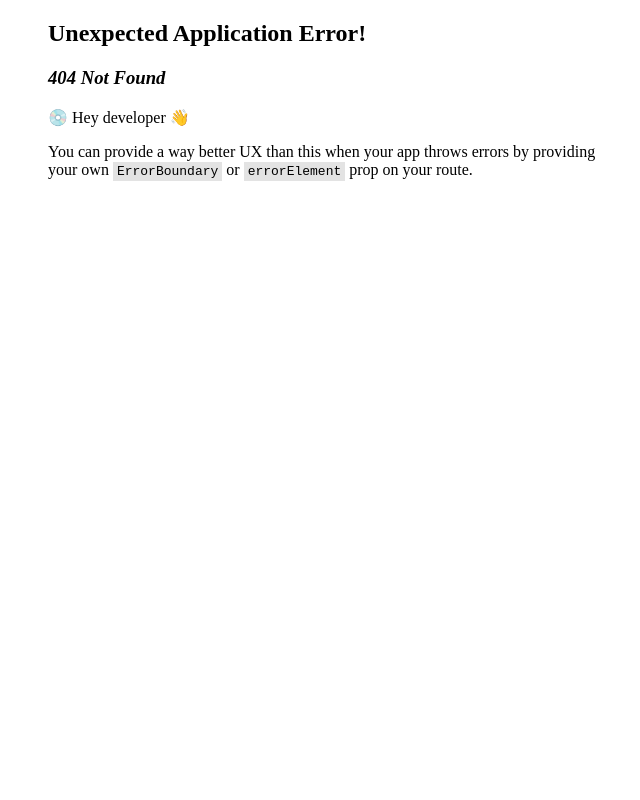
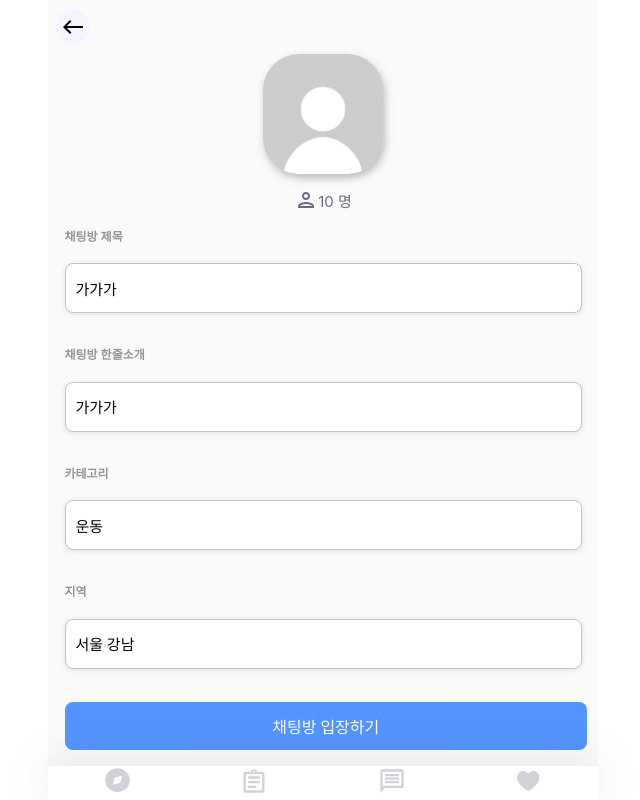
Before and after one commit to YOLO-2024/YOLO_FE, a React (Vite) app: page /chat-page/join/1 in a window 1280 px wide. Before the commit this address had no page. Shown: the whole page, without its empty margins (317-957 px from the left). Built offline with nearby package versions, Linux system fonts and the light colour scheme.

Commit message:
feat: 채팅방 read create 입장 ui 구현

```diff
--- a/src/components/Main/RecommendChatting.jsx
+++ b/src/components/Main/RecommendChatting.jsx
@@ -5,7 +5,6 @@ import { useState, useEffect, useRef } from 'react';
 
 const RecommendChatItem = ({ content, isActive }) => {
   return (
-    <>
     <div className={`recommendItem_Container ${isActive ? 'active' : ''}`}>
       <div className="chatIcon_Box">
         <GroupIcon />
@@ -15,7 +14,6 @@ const RecommendChatItem = ({ content, isActive }) => {
       </div>
       <div className="recommendTitle_Container">{content}</div>
     </div>
-    </>
   );
 };
 
--- a/src/pages/Chat/ChatList.jsx
+++ b/src/pages/Chat/ChatList.jsx
@@ -1,11 +1,11 @@
 import '../../styles/component/chat/ChatList.scss';
 import postIcon from '../../assets/svgs/post.png';
 import chattingPerson from '../../assets/svgs/chattingPerson.svg';
-// import { useNavigate } from 'react-router-dom';
+import { useNavigate } from 'react-router-dom';
 
-const ChatItem = ({ chatTitle, chatContents, chatNum }) => {
+const ChatItem = ({ chatTitle, chatContents, chatNum, onChatItemClick }) => {
   return (
-    <div className="chatItem_Container">
+    <div className="chatItem_Container" onClick={onChatItemClick}>
       <div className="chatItem_ProfileImg">
         <img
           src={postIcon}
@@ -25,7 +25,7 @@ const ChatItem = ({ chatTitle, chatContents, chatNum }) => {
 };
 
 const ChatList = () => {
-  // const navigate = useNavigate();
+  const navigate = useNavigate();
   // const [chatData, setChatData] = useState();
   const chatdummyList = [
     {
@@ -54,14 +54,18 @@ const ChatList = () => {
     },
   ];
 
+  const onClickedChat = (chatRoomId) => {
+    navigate(`/chat-page/join/${chatRoomId}`);
+  };
   return (
     <div className="chatList_Container">
-      {chatdummyList.map((chatroom) => (
+      {chatdummyList.map((chat) => (
         <ChatItem
-          key={chatroom.chatroomId}
-          chatTitle={chatroom.chatTitle}
-          chatContents={chatroom.chatContents}
-          chatNum={chatroom.chatNum}
+          key={chat.chatRoomId}
+          chatTitle={chat.chatTitle}
+          chatContents={chat.chatContents}
+          chatNum={chat.chatNum}
+          onChatItemClick={() => onClickedChat(chat.chatRoomId)}
         />
       ))}
     </div>
--- /dev/null
+++ b/src/pages/Chat/JoinChatPage.jsx
@@ -0,0 +1,64 @@
+import '../../styles/pages/Chat/JoinChatPage.scss';
+import '../../styles/pages/login/AddInfoPage.scss';
+import { PreviousIcon } from '../../assets/svgs/PreviousIcon';
+import { useNavigate } from 'react-router-dom';
+import basicProfile from '../../assets/images/basicProfile.jpg';
+import chattingPerson from '../../assets/svgs/chattingPerson.svg';
+import BottomNavBar from '../../components/Layout/BottomNavBar';
+
+export default function JoinChatPage() {
+  const navigate = useNavigate();
+
+  const onClickGoBack = () => {
+    navigate(-1);
+  };
+
+  return (
+    <div className="joinchat_Wrapper">
+      <div className="joinchat_Header">
+        <div className="previousIcon" onClick={onClickGoBack}>
+          <PreviousIcon />
+        </div>
+      </div>
+      <div className="joinchat_profileWrapper">
+        <div className="joinchat_profileImg">
+          <img
+            src={basicProfile}
+            style={{
+              borderRadius: '30%',
+              width: 'calc(var(--vh, 1vh) * 15)',
+              height: 'calc(var(--vh, 1vh) * 15)',
+            }}
+          />
+        </div>
+        <div className="chatStats_Container">
+          <img src={chattingPerson} />
+          10 명
+        </div>
+      </div>
+      <div className="joinchat_infoContainer">
+        <div className="text">채팅방 제목</div>
+        <div className="joinchat_inputContainer">가가가</div>
+      </div>
+      <div className="joinchat_infoContainer">
+        <div className="text">채팅방 한줄소개</div>
+        <div className="joinchat_inputContainer">가가가</div>
+      </div>
+      <div className="joinchat_infoContainer">
+        <div className="text">카테고리</div>
+        <div className="joinchat_inputContainer">운동</div>
+      </div>
+      <div className="joinchat_infoContainer">
+        <div className="text">지역</div>
+        <div className="joinchat_inputContainer">서울 강남</div>
+      </div>
+      <div
+        className="submitButton"
+        style={{ background: '#2176FF', color: '#FFFFFF' }}
+      >
+        채팅방 입장하기
+      </div>
+      <BottomNavBar />
+    </div>
+  );
+}
--- a/src/pages/ChatPage.jsx
+++ b/src/pages/ChatPage.jsx
@@ -1,10 +1,10 @@
 import '../styles/pages/ChatPage.scss';
-import { api } from '../utils/customAxios';
 import { accessTokenState } from '../state/AuthState';
 import { useRecoilValue } from 'recoil';
 import ChatList from './Chat/ChatList';
 import { AddIcon } from '../assets/svgs/AddIcon';
 import { useNavigate } from 'react-router-dom';
+import axios from 'axios';
 
 export default function ChatPage() {
   const userToken = useRecoilValue(accessTokenState);
@@ -12,7 +12,7 @@ export default function ChatPage() {
 
   const onClickApi = async () => {
     try {
-      const dataChatRoom = await api.get(
+      const dataChatRoom = await axios.get(
         `${import.meta.env.VITE_CLIENT_URL}/api/v1/chat/read`,
         {
           headers: { Authorization: `Bearer ` + userToken }, // 토큰 넣어주기
--- a/src/pages/MainPage.jsx
+++ b/src/pages/MainPage.jsx
@@ -25,6 +25,7 @@ export default function MainPage() {
     );
   };
   return (
+    <>
       <div className="main_Container">
         <RecommendChatting />
         <div className="main_Post_Container">
@@ -37,5 +38,6 @@ export default function MainPage() {
         </div>
         <button onClick={onLogoutClick}>로그아웃</button>
       </div>
+    </>
   );
 }
--- a/src/router/Router.jsx
+++ b/src/router/Router.jsx
@@ -13,6 +13,7 @@ import TestPage from '../pages/Login/\bTestPage';
 import InterestPage from '../pages/Login/InterestPage';
 import SearchPage from '../pages/Search/SearchPage';
 import CreateChat from '../pages/Chat/CreateChat';
+import JoinChatPage from '../pages/Chat/JoinChatPage';
 
 const router = createBrowserRouter([
   {
@@ -38,6 +39,10 @@ const router = createBrowserRouter([
   {
     path: '/chat-page/new',
     element: <CreateChat />,
+  },
+  {
+    path: '/chat-page/join/:chatroomId',
+    element: <JoinChatPage />,
   },
   {
     path: '/',
--- a/src/styles/component/layout/Header.scss
+++ b/src/styles/component/layout/Header.scss
@@ -4,10 +4,8 @@
   width: 100%;
   max-width: 550px;
   height: 60px;
-
   align-items: center;
   justify-content: center;
-
   background-color: #fff;
 }
 
--- a/src/styles/component/layout/Layout.scss
+++ b/src/styles/component/layout/Layout.scss
@@ -9,6 +9,7 @@
   position: fixed;
   width: 100%;
   height: 60px;
+  background-color: #fff;
 }
 .content_Container {
   display: flex;
--- a/src/styles/component/main/MainPostList.scss
+++ b/src/styles/component/main/MainPostList.scss
@@ -19,11 +19,11 @@
   display: flex;
   flex-direction: column;
   margin: auto;
-  width: 147px;
+  width: fit-content;
   height: 180px;
   border-radius: 15px;
   gap: 5px;
-  scroll-snap-align: start; /* 스크롤 위치 맞춤 */
+  scroll-snap-align: center; /* 스크롤 위치 맞춤 */
 }
 
 .mainPostImage_Container {
--- /dev/null
+++ b/src/styles/pages/Chat/JoinChatPage.scss
@@ -0,0 +1,55 @@
+.joinchat_Wrapper {
+  display: flex;
+  height: calc(var(--vh, 1vh) * 100);
+  background: #fafafa;
+  flex-direction: column;
+  margin: auto;
+}
+
+.joinchat_Header {
+  width: 353px;
+  height: 34px;
+  flex-shrink: 0;
+  margin: 10px 8px;
+}
+
+.joinchat_profileWrapper {
+  height: 27%;
+  display: flex;
+  flex-direction: column;
+  align-items: center;
+  justify-content: center;
+  gap: 15px;
+}
+
+.joinchat_profileImg {
+  width: calc(var(--vh, 1vh) * 15);
+  height: calc(var(--vh, 1vh) * 15);
+  flex-shrink: 0;
+  object-fit: cover;
+  border-radius: 45px;
+  filter: drop-shadow(2px 4px 4px rgba(0, 0, 0, 0.25));
+
+  text-align: center;
+}
+
+.joinchat_infoContainer {
+  display: flex;
+  width: -webkit-fill-available;
+  flex-direction: column;
+  padding-top: 3%;
+}
+
+.joinchat_inputContainer {
+  display: flex;
+  height: calc(var(--vh, 1vh) * 6);
+  margin: 3%;
+  padding-left: 10px;
+  align-items: center;
+  text-align: center;
+  box-shadow: 0px 1px 6px 0px rgba(0, 0, 0, 0.1);
+  border-radius: 8px;
+  border: 1px solid #c2c2c2;
+  background: #fff;
+  font-size: 15px;
+}
--- a/src/styles/pages/MainPage.scss
+++ b/src/styles/pages/MainPage.scss
@@ -1,13 +1,12 @@
 .main_Container {
   width: 100%;
-  max-width: 550px;
   background: #fafafa;
+  overflow: hidden;
 }
 
 .main_Post_Container {
   display: flex;
   flex-direction: column;
-  width: 100%;
   height: 250px;
   margin-top: 16px;
 }
```
Lines whose indentation alone changed are shown as unchanged.
